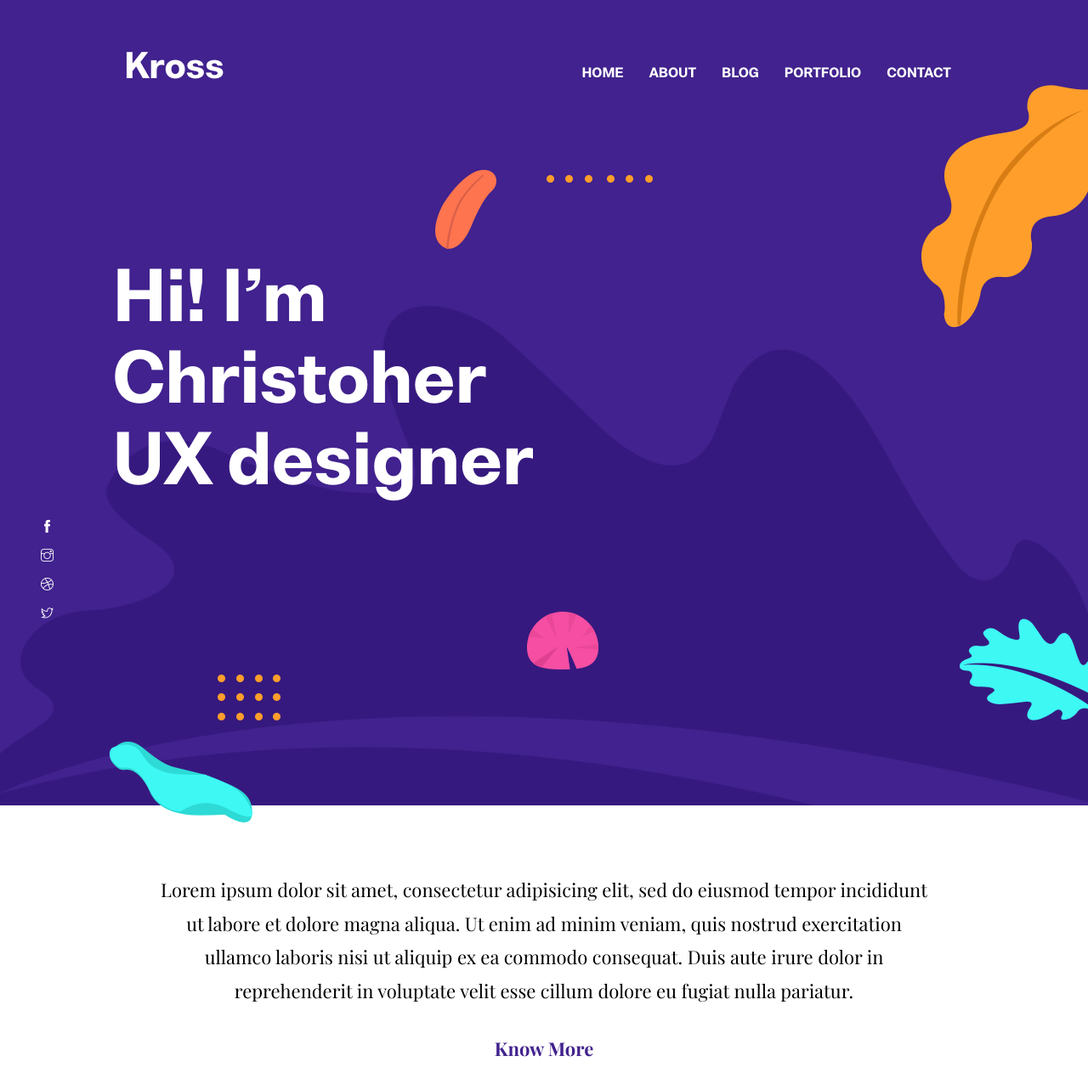
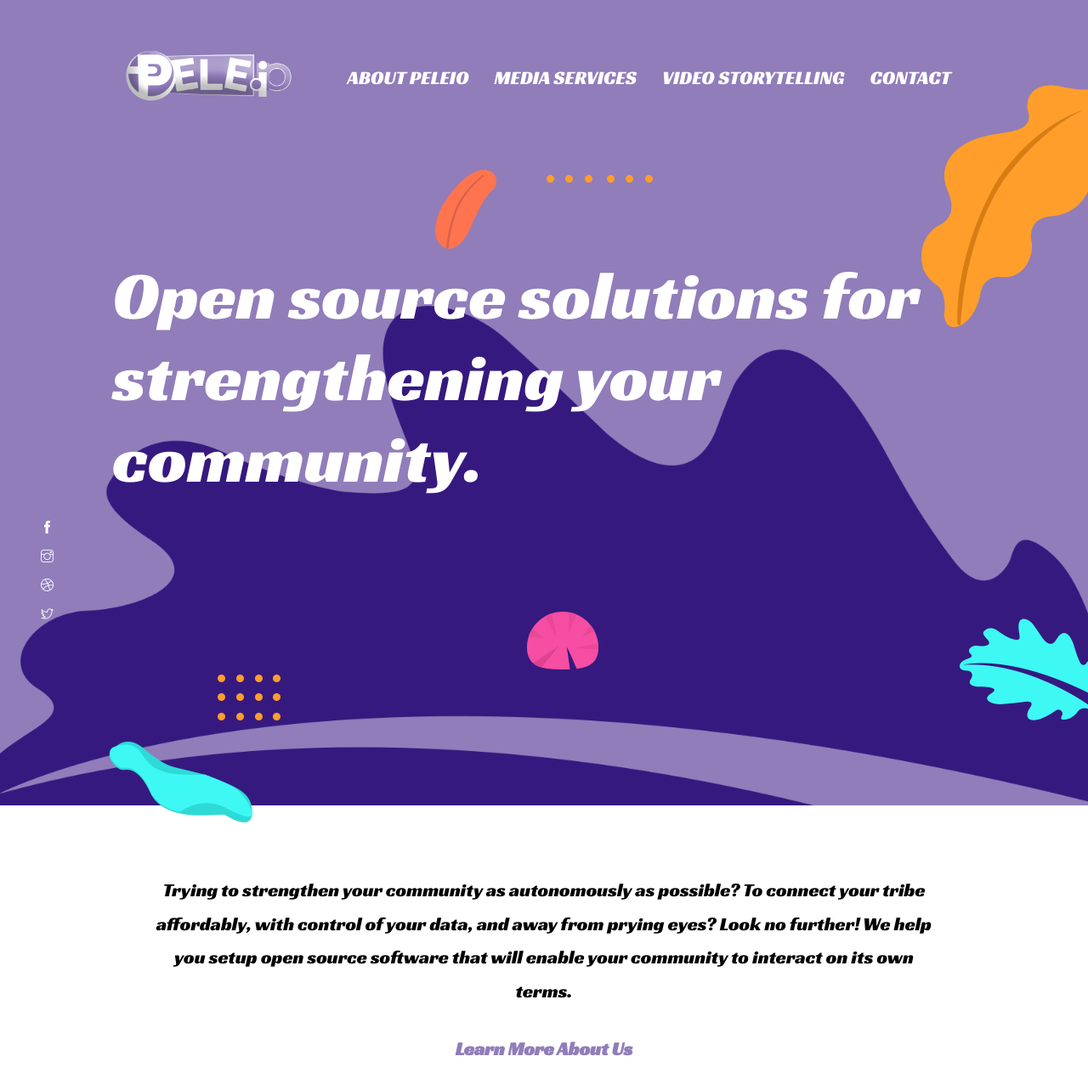
Before and after one commit to PELEIO/strengthen, a Jekyll site: the page built from index.html, in a window 1280 px wide and 1400 px high. Shown: the top 1283 px of the window at 85% size. Built offline with Jekyll 4.4.1, drawn with Linux system fonts in a browser that asks for light colours; some of the changed text lies outside the part shown.

Commit message:
let's try this again

```diff
--- /dev/null
+++ b/CNAME
@@ -0,0 +1 @@
+strengthen.pele.io
--- a/_data/settings.yml
+++ b/_data/settings.yml
@@ -1,19 +1,19 @@
 #-------------------------------
 # General Site Settings
 
-title: Kross
-logo:
-author: themefisher
-description: this is meta description
-email: steve.fruits@email.com
+title: PELEIO Community Builder
+logo: /assets/images/LOGO_June-3D.png
+author: PELEIO, LLC
+description: We support your community install open-source solutions.
+email: hello@pele.io
 phone: +880 2544 658 256
 address: 125/A, CA Commercial Area, California, USA
-copyright: Copyright &copy; 2020 Designed by [Themefisher](https://themefisher.com) & Developed by [Getjekyllthemes](https://getjekyllthemes.com)
+copyright: Copyright &copy; 2020 PELEIO, LLC
 
 menu:
-- {name: About, link: '/about/'}
-- {name: Blog, link: '/blog/'}
-- {name: Portfolio, link: '/portfolio/'}
+- {name: About PELEIO, link: '/about/'}
+- {name: Media Services, link: '/blog/'}
+- {name: Video Storytelling, link: '/portfolio/'}
 - {name: Contact, link: '/contact/'}
 
 
@@ -38,7 +38,7 @@ disqus-identifier: # Add your shortname for Disqus Comment. For example mr-brown
 # Hero Section
 
 hero:
-  hero-title: Hi! I’m <br> Christoher <br> UX designer
+  hero-title: Open source solutions for strengthening your community.
 
 social:
 - {icon: "ti-facebook", link: "#"}
@@ -52,10 +52,10 @@ social:
 
 # About Section
 blurb:
-  Lorem ipsum dolor sit amet, consectetur adipisicing elit, sed do eiusmod tempor incididunt ut labore et dolore magna aliqua. Ut enim ad minim veniam, quis nostrud exercitation ullamco laboris nisi ut aliquip ex ea commodo consequat. Duis aute irure dolor in reprehenderit in voluptate velit esse cillum dolore eu fugiat nulla pariatur.
+  Trying to strengthen your community as autonomously as possible? To connect your tribe affordably, with control of your data, and away from prying eyes? Look no further! We help you setup open source software that will enable your community to interact on its own terms.
 
 blurb-btn-link: '/about'
-blurb-btn-name: know more
+blurb-btn-name: learn more about us
 
 
 # About Page
@@ -77,12 +77,12 @@ work-process:
 
 # My Team Section
 team:
-  - title : "Jack Schenziwe"
-    image : "assets/images/team/member-1.png"
+  - title : "Jordan Urbanovich"
+    image : "assets/images/team/jordan.jpg"
     designation : "Project Manager"
 
-  - title : "Julias Carlie"
-    image : "assets/images/team/member-2.png"
+  - title : "Daniel Levy"
+    image : "assets/images/team/daniel.jpg"
     designation : "Web Developer"
 
   - title : "John Doe"
@@ -93,12 +93,13 @@ team:
 #-------------------------------
 # Skills Section
 
-skills-title: Skills
+skills-title: Knowledge & Experience
 skills:
-- {name: Web Design, color: '#fdb157', value: '90%'}
-- {name: Logo Design, color: '#9473e6', value: '60%'}
-- {name: After Effects, color: '#bdecf6', value: '80%'}
-- {name: Web App, color: '#ffbcaa', value: '70%'}
+- {name: Social Networking, color: '#fdb157', value: '90%'}
+- {name: Video Chats/Livestreams, color: '#9473e6', value: '60%'}
+- {name: Community Discussions, color: '#bdecf6', value: '80%'}
+- {name: Maps, color: '#ffbcaa', value: '70%'}
+- {name: Courses & Knowledge Sharing, color: '#ffbcaa', value: '70%'}
 
 
 #-------------------------------
@@ -128,19 +129,37 @@ education:
 services-title: Services
 services:
 - {
-    name: UI Design,
+    name: Video Chat & Livestreams,
     icon: ti-palette,
     description: 'Lorem ipsum dolor sit amet, consectetur adipisicing elit, sed do eiusmod tempor incididunt ut labore et dolore magna aliqua.',
     active: # Add true to select section
   }
 - {
-    name: UX Design,
+    name: Social Networking,
     icon: ti-vector,
     description: 'Lorem ipsum dolor sit amet, consectetur adipisicing elit, sed do eiusmod tempor incididunt ut labore et dolore magna aliqua.',
     active: true # Add true to select section
   }
 - {
-    name: Interaction Design,
+    name: Community Discussion,
+    icon: ti-panel,
+    description: 'Lorem ipsum dolor sit amet, consectetur adipisicing elit, sed do eiusmod tempor incididunt ut labore et dolore magna aliqua.',
+    active: # Add true to select section
+  }
+- {
+    name: Decision Making,
+    icon: ti-panel,
+    description: 'Lorem ipsum dolor sit amet, consectetur adipisicing elit, sed do eiusmod tempor incididunt ut labore et dolore magna aliqua.',
+    active: # Add true to select section
+  }
+- {
+    name: Maps & Visualization,
+    icon: ti-panel,
+    description: 'Lorem ipsum dolor sit amet, consectetur adipisicing elit, sed do eiusmod tempor incididunt ut labore et dolore magna aliqua.',
+    active: # Add true to select section
+  }
+- {
+    name: Online Courses,
     icon: ti-panel,
     description: 'Lorem ipsum dolor sit amet, consectetur adipisicing elit, sed do eiusmod tempor incididunt ut labore et dolore magna aliqua.',
     active: # Add true to select section
@@ -293,4 +312,4 @@ client-slider-items:
 # Contact Section
 
 contact-title: Contact Info
-contact-email: steve.fruits@email.com
+contact-email: hello@pele.io
--- a/_includes/header.html
+++ b/_includes/header.html
@@ -2,7 +2,7 @@
   <nav class="navbar navbar-expand-lg navbar-dark">
     <a class="navbar-brand font-tertiary h3" href="{{ site.baseurl }}/">
       {% if site.data.settings.logo %}
-        <img src="{{ site.data.settings.logo | absolute_url }}" alt="{{ site.data.settings.title }}">
+        <img src="{{ site.data.settings.logo | absolute_url }}" alt="{{ site.data.settings.title }}" width=200>
         {% else if %}
         <h3 class="text-white font-tertiary">{{site.data.settings.title}}</h3>
       {% endif %}
@@ -14,9 +14,6 @@
 
     <div class="collapse navbar-collapse text-center" id="navigation">
       <ul class="navbar-nav ml-auto">
-        <li class="nav-item active">
-          <a class="nav-link" href="{{ site.baseurl }}/">Home</a>
-        </li>
         {% for link in site.data.settings.menu %}
           <li class="nav-item {{ class }}">
             <a class="nav-link" href="{{ link.link }}">{{ link.name }}</a>
--- a/assets/scss/_typography.scss
+++ b/assets/scss/_typography.scss
@@ -1,5 +1,5 @@
 /*  typography */
-@import url('https://fonts.googleapis.com/css?family=Playfair+Display:400,700|Roboto:300,400,500,700');
+@import url('https://fonts.googleapis.com/css2?family=Noto+Sans:ital,wght@0,400;0,700;1,400;1,700&family=Racing+Sans+One&display=swap');
 
 @font-face {
   font-family: 'BwNistaInt-xBd';
--- a/assets/scss/_variables.scss
+++ b/assets/scss/_variables.scss
@@ -1,5 +1,5 @@
 // Color Variables
-$primary-color: #41228e;
+$primary-color: #907DBA;
 $secondary-color: #2bfdff;
 $text-color: #4c4c4c;
 $text-color-dark: #000;
@@ -11,7 +11,7 @@ $white: #fff;
 $gray: #eaeaea;
 
 // Font Variables
-$primary-font: 'Roboto', sans-serif;
-$secondary-font: 'Playfair Display', serif;
-$tertiary-font: 'BwNistaInt-xBd';
+$primary-font: 'Noto Sans', sans-serif;
+$secondary-font: 'Racing Sans One', cursive;
+$tertiary-font: 'Racing Sans One', cursive;
 $icon-font: 'themify';
--- a/assets/scss/templates/_navigation.scss
+++ b/assets/scss/templates/_navigation.scss
@@ -20,6 +20,7 @@
       font-family: $tertiary-font;
       text-transform: uppercase;
       padding: 15px;
+      font-size: 1.5em;
     }
     &.active{
       font-weight: bold;
--- a/index.html
+++ b/index.html
@@ -6,18 +6,18 @@ layout: default
 
 {% include about-section.html %}
 
-{% include skills-section.html %}
+{% comment %}{% include skills-section.html %}
 
 {% include experience-section.html %}
 
-{% include education-section.html %}
+{% include education-section.html %}{% endcomment %}
 
 {% include services-section.html %}
 
-{% include portfolio-section.html %}
+{% comment %}{% include portfolio-section.html %}{% endcomment %}
 
 {% include testimonial-section.html %}
 
 {% include client-section.html %}
 
-{% include blog-section.html %}
+{% comment %}{% include blog-section.html %}{% endcomment %}
```
Also changed, not shown: assets/scss/style.css (added, +41 -0 lines), Gemfile.lock, assets/images/LOGO_June-3D.png (added), assets/images/favicon.png, assets/images/preloader.gif, assets/images/team/daniel.jpg (added), assets/images/team/jordan.jpg (added).
